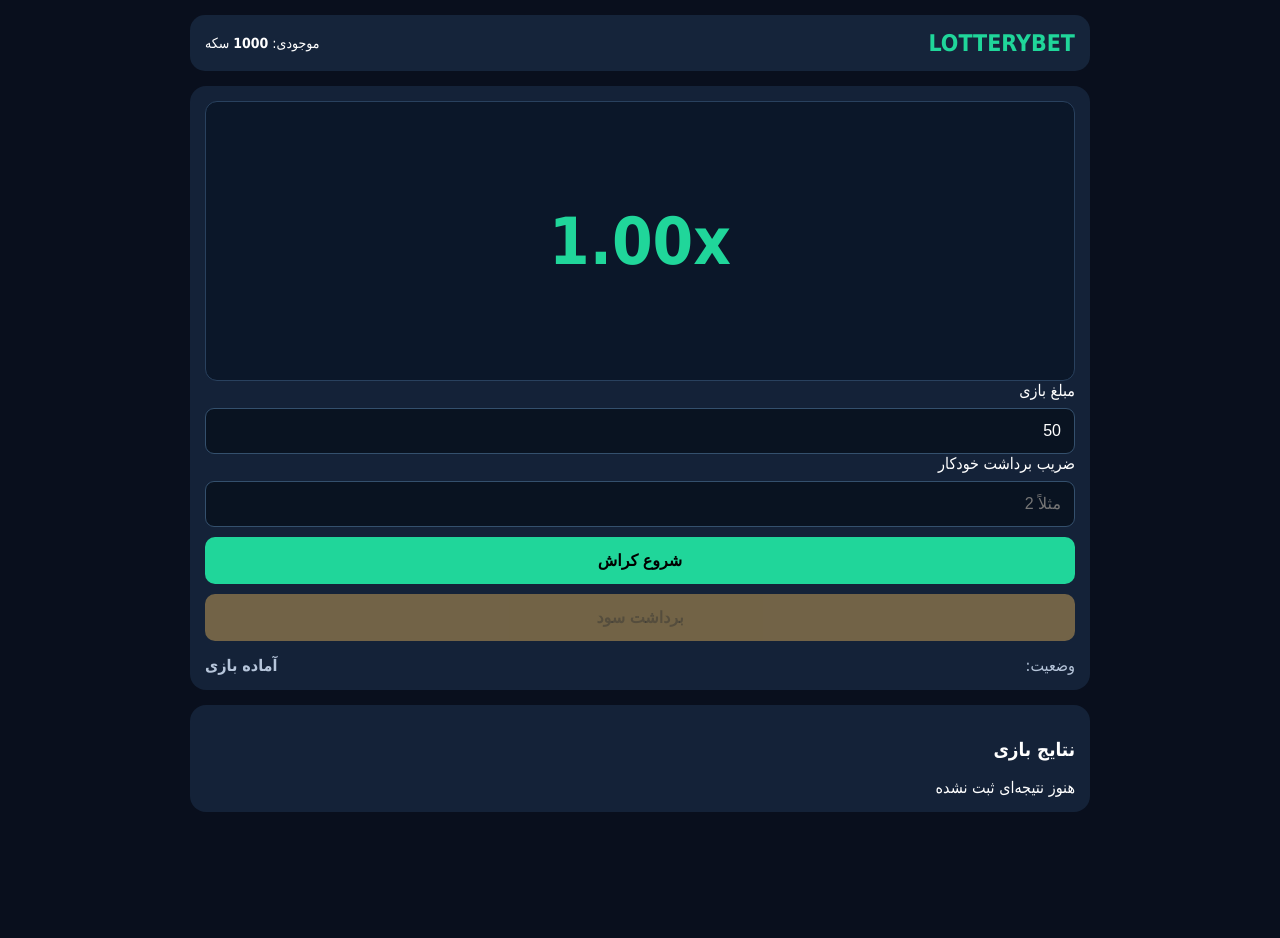
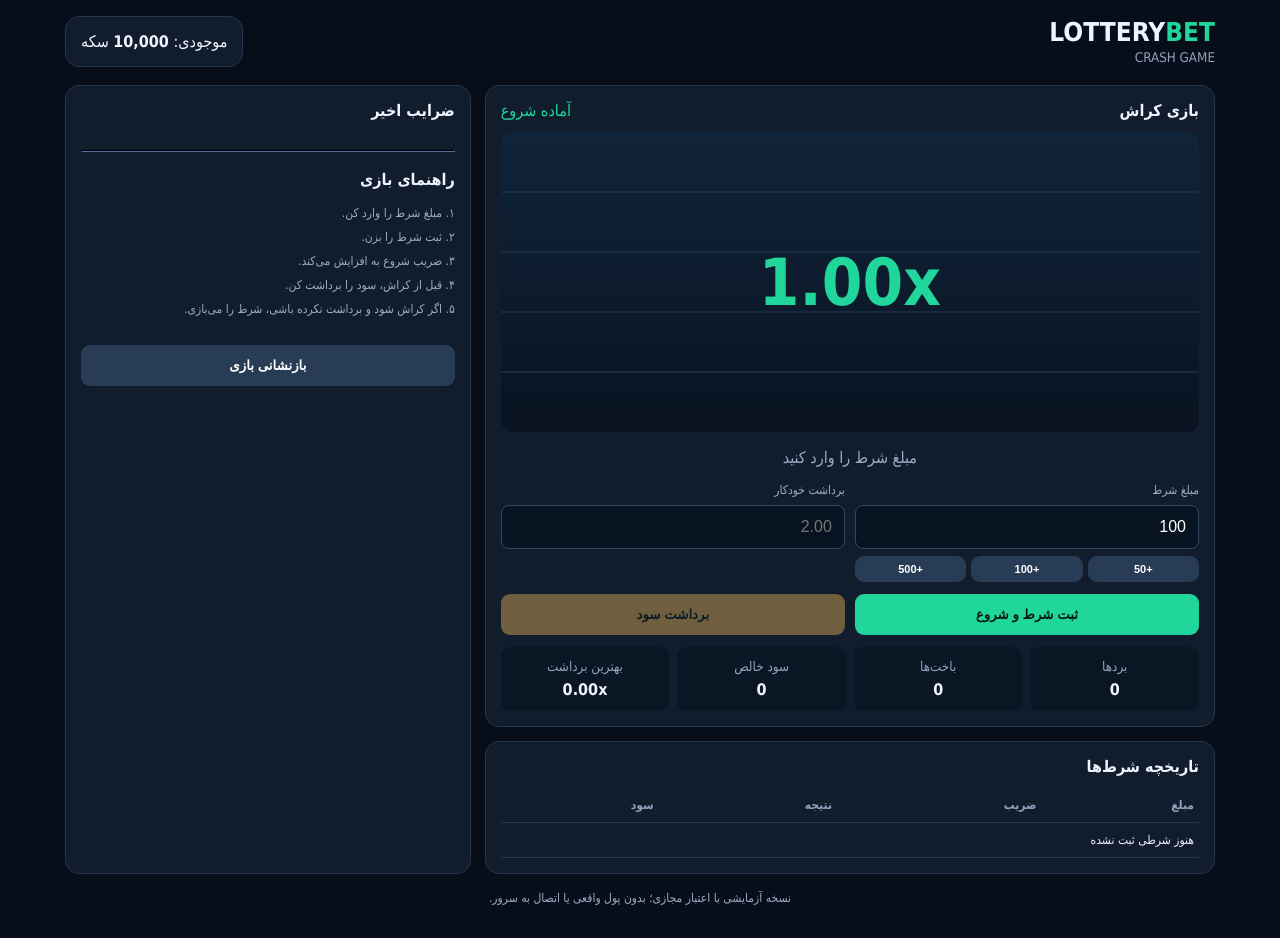
Before and after one commit to davoodrezaii70-hue/Lottery_Bet, a plain HTML site: page index.html in a window 1280 px wide. Before the commit the page ends 842 px from the top, so only its background shows below. Drawn offline with Linux system fonts and the light colour scheme.

Commit message:
Update index.html

```diff
--- a/index.html
+++ b/index.html
@@ -1,224 +1,313 @@
-
 <!DOCTYPE html>
 <html lang="fa" dir="rtl">
 <head>
 <meta charset="UTF-8">
-<meta name="viewport" content="width=device-width, initial-scale=1.0">
-<title>LotteryBet - Crash</title>
+<meta name="viewport" content="width=device-width, initial-scale=1">
+<title>LOTTERYBET CRASH</title>
 <style>
 *{box-sizing:border-box}
-body{
- margin:0;
- background:#090f1d;
- color:white;
- font-family:Tahoma,Arial;
- padding:15px;
-}
-.container{max-width:900px;margin:auto}
-header{
- display:flex;
- justify-content:space-between;
- align-items:center;
- padding:15px;
- background:#15243a;
- border-radius:15px;
- margin-bottom:15px;
-}
-.logo{font-size:23px;font-weight:bold;color:#20d69a}
-.balance{font-size:14px}
-.card{
- background:#142238;
- padding:15px;
- border-radius:16px;
- margin-bottom:15px;
-}
-.chart{
- height:280px;
- background:#0b1729;
- border:1px solid #29415e;
- border-radius:12px;
- display:flex;
- justify-content:center;
- align-items:center;
- position:relative;
-}
-#multiplier{
- font-size:65px;
- font-weight:bold;
- color:#20d69a;
-}
-input{
- width:100%;
- padding:13px;
- margin-top:8px;
- background:#091321;
- border:1px solid #34506d;
- border-radius:9px;
- color:white;
- font-size:16px;
-}
-button{
- width:100%;
- padding:14px;
- border:0;
- border-radius:10px;
- margin-top:10px;
- background:#20d69a;
- font-size:16px;
- font-weight:bold;
- cursor:pointer;
-}
-#cashout{background:#ffc65c}
+body{margin:0;padding:16px;background:#080e19;color:#eef4ff;font-family:Tahoma,Arial}
+.wrap{max-width:1150px;margin:auto}
+header{display:flex;justify-content:space-between;align-items:center;margin-bottom:18px;flex-wrap:wrap;gap:12px}
+.logo{font-size:26px;font-weight:bold}
+.logo span{color:#20d69a}
+.balance,.panel{background:#111c2d;border:1px solid #26364e;border-radius:14px;padding:15px}
+.grid{display:grid;grid-template-columns:1.8fr 1fr;gap:14px}
+.chart{height:300px;background:linear-gradient(#10243a,#091321);border-radius:12px;position:relative;overflow:hidden}
+canvas{width:100%;height:100%}
+.mult{position:absolute;inset:0;display:grid;place-items:center;font-size:65px;font-weight:bold;color:#20d69a}
+.controls,.actions{display:grid;grid-template-columns:1fr 1fr;gap:10px;margin-top:12px}
+label{display:block;font-size:12px;color:#9aacc6;margin-bottom:8px}
+input{width:100%;padding:12px;background:#081321;border:1px solid #314762;border-radius:8px;color:white;font-size:16px}
+button{border:0;border-radius:9px;padding:13px;font-weight:bold;cursor:pointer;background:#20d69a;color:#061b14}
 button:disabled{opacity:.4}
-.info{
- display:flex;
- justify-content:space-between;
- margin-top:15px;
- color:#b6c5da;
-}
+.cash{background:#ffc45a}
+.secondary,.quick button{background:#293c56;color:white}
+.quick{display:flex;gap:5px;margin-top:7px}
+.quick button{flex:1;padding:7px;font-size:11px}
+.stats{display:grid;grid-template-columns:repeat(4,1fr);gap:8px;margin-top:12px}
+.stat{background:#0b1625;padding:12px;border-radius:9px;text-align:center}
+.stat small{display:block;color:#8fa2bd;margin-bottom:6px}
+.help{font-size:12px;color:#9aacc6;line-height:2}
+.history{display:flex;flex-wrap:wrap;gap:7px;margin-top:12px}
+.tag{padding:7px 10px;border-radius:7px;background:#392433;color:#ff8ba1;font-size:12px}
+.high{background:#12382f;color:#4ce2b0}
+.low{background:#3a2c1d;color:#ffc56b}
+table{width:100%;border-collapse:collapse;font-size:12px;margin-top:12px}
+th,td{padding:10px 5px;text-align:right;border-bottom:1px solid #26364e}
+th{color:#8fa2bd}
+.good{color:#20d69a}
+.bad{color:#ff5574}
+@media(max-width:760px){.grid{grid-template-columns:1fr}.stats{grid-template-columns:1fr 1fr}.chart{height:260px}}
 </style>
 </head>
 <body>
-<div class="container">
-
+<div class="wrap">
 <header>
- <div class="logo">LOTTERYBET</div>
- <div class="balance">
- موجودی: <b id="balance">1000</b> سکه
+ <div>
+  <div class="logo">LOTTERY<span>BET</span></div>
+  <small style="color:#8fa2bd">CRASH GAME</small>
  </div>
+ <div class="balance">موجودی: <b id="balance">10,000</b> سکه</div>
 </header>
 
-<div class="card">
- <div class="chart">
-  <div id="multiplier">1.00x</div>
+<div class="grid">
+<section>
+ <div class="panel">
+  <div style="display:flex;justify-content:space-between;margin-bottom:12px">
+   <b>بازی کراش</b>
+   <span id="roundStatus" style="color:#20d69a">آماده شروع</span>
+  </div>
+  <div class="chart">
+   <canvas id="chart"></canvas>
+   <div class="mult" id="multiplier">1.00x</div>
+  </div>
+  <p id="message" style="text-align:center;color:#9aacc6">مبلغ شرط را وارد کنید</p>
+  <div class="controls">
+   <div>
+    <label>مبلغ شرط</label>
+    <input id="bet" type="number" min="1" value="100">
+    <div class="quick">
+     <button onclick="adjust(50)">+50</button>
+     <button onclick="adjust(100)">+100</button>
+     <button onclick="adjust(500)">+500</button>
+    </div>
+   </div>
+   <div>
+    <label>برداشت خودکار</label>
+    <input id="autoCash" type="number" min="1.01" step=".01" placeholder="2.00">
+   </div>
+  </div>
+  <div class="actions">
+   <button id="playBtn" onclick="startGame()">ثبت شرط و شروع</button>
+   <button id="cashBtn" class="cash" onclick="cashOut()" disabled>برداشت سود</button>
+  </div>
+  <div class="stats">
+   <div class="stat"><small>بردها</small><b id="wins">0</b></div>
+   <div class="stat"><small>باخت‌ها</small><b id="losses">0</b></div>
+   <div class="stat"><small>سود خالص</small><b id="net">0</b></div>
+   <div class="stat"><small>بهترین برداشت</small><b id="best">0.00x</b></div>
+  </div>
  </div>
+ <div class="panel" style="margin-top:14px">
+  <b>تاریخچه شرط‌ها</b>
+  <table>
+   <thead><tr><th>مبلغ</th><th>ضریب</th><th>نتیجه</th><th>سود</th></tr></thead>
+   <tbody id="betHistory"><tr><td colspan="4">هنوز شرطی ثبت نشده</td></tr></tbody>
+  </table>
+ </div>
+</section>
 
- <label>مبلغ بازی</label>
- <input id="bet" type="number" value="50" min="1">
-
- <label>ضریب برداشت خودکار</label>
- <input id="auto" type="number" placeholder="مثلاً 2">
-
- <button id="start" onclick="startGame()">شروع کراش</button>
- <button id="cashout" onclick="cashOut()" disabled>
- برداشت سود
- </button>
-
- <div class="info">
-  <span>وضعیت:</span>
-  <b id="status">آماده بازی</b>
- </div>
+<aside class="panel">
+ <b>ضرایب اخیر</b>
+ <div class="history" id="recent"></div>
+ <hr style="border-color:#26364e;margin:18px 0">
+ <b>راهنمای بازی</b>
+ <p class="help">
+  ۱. مبلغ شرط را وارد کن.<br>
+  ۲. ثبت شرط را بزن.<br>
+  ۳. ضریب شروع به افزایش می‌کند.<br>
+  ۴. قبل از کراش، سود را برداشت کن.<br>
+  ۵. اگر کراش شود و برداشت نکرده باشی، شرط را می‌بازی.
+ </p>
+ <button class="secondary" style="width:100%;margin-top:12px" onclick="resetGame()">بازنشانی بازی</button>
+</aside>
 </div>
-
-<div class="card">
- <h3>نتایج بازی</h3>
- <div id="history">هنوز نتیجه‌ای ثبت نشده</div>
-</div>
-
+<p class="help" style="text-align:center">نسخه آزمایشی با اعتبار مجازی؛ بدون پول واقعی یا اتصال به سرور.</p>
 </div>
 
 <script>
-let balance=1000;
-let bet=0;
-let multiplier=1;
-let crashPoint=0;
-let active=false;
-let cashed=false;
-let timer=null;
-let startTime=0;
+const $=id=>document.getElementById(id);
+const canvas=$("chart");
+const ctx=canvas.getContext("2d");
+
+let balance=10000,running=false,cashed=false;
+let betAmount=0,multiplier=1,crashPoint=1;
+let startTime=0,points=[],wins=0,losses=0,net=0,best=0;
+let recent=[],history=[];
+
+function resize(){
+ const r=canvas.getBoundingClientRect();
+ const d=window.devicePixelRatio||1;
+ canvas.width=r.width*d;
+ canvas.height=r.height*d;
+ ctx.setTransform(d,0,0,d,0,0);
+ draw();
+}
+window.addEventListener("resize",resize);
+
+function adjust(n){
+ $("bet").value=Math.max(1,Number($("bet").value||0)+n);
+}
 
 function update(){
- document.getElementById("balance").textContent=balance;
- document.getElementById("multiplier").textContent=
- multiplier.toFixed(2)+"x";
+ $("balance").textContent=balance.toLocaleString("en-US");
+ $("wins").textContent=wins;
+ $("losses").textContent=losses;
+ $("net").textContent=net.toLocaleString("en-US");
+ $("best").textContent=best.toFixed(2)+"x";
+}
+
+function randomCrash(){
+ let r=Math.random();
+ if(r<.35)return 1+Math.random()*.45;
+ if(r<.75)return 1.45+Math.random()*1.5;
+ if(r<.94)return 2.95+Math.random()*4;
+ return 7+Math.random()*18;
 }
 
 function startGame(){
- if(active)return;
+ if(running)return;
+ let amount=Number($("bet").value);
+ if(!Number.isFinite(amount)||amount<1){
+  alert("مبلغ معتبر وارد کنید");return;
+ }
+ if(amount>balance){
+  alert("موجودی کافی نیست");return;
+ }
+ betAmount=amount;
+ balance-=amount;
+ multiplier=1;
+ crashPoint=randomCrash();
+ points=[1];
+ running=true;
+ cashed=false;
+ startTime=performance.now();
+ $("playBtn").disabled=true;
+ $("cashBtn").disabled=false;
+ $("roundStatus").textContent="در حال اجرا";
+ $("message").textContent="ضریب در حال افزایش است";
+ $("multiplier").style.color="#20d69a";
+ update();
+ requestAnimationFrame(tick);
+}
 
- bet=Number(document.getElementById("bet").value);
-
- if(bet<1 || bet>balance){
-  alert("مبلغ نامعتبر است");
+function tick(now){
+ if(!running)return;
+ let elapsed=(now-startTime)/1000;
+ multiplier=Math.exp(elapsed*.34);
+ if(multiplier>=crashPoint){
+  multiplier=crashPoint;
+  points.push(multiplier);
+  draw();
+  finishCrash();
   return;
  }
+ points.push(multiplier);
+ $("multiplier").textContent=multiplier.toFixed(2)+"x";
+ draw();
 
- balance-=bet;
- multiplier=1;
- cashed=false;
- active=true;
-
- crashPoint=Math.max(1.05,1-Math.log(Math.random())*2);
- startTime=Date.now();
-
- document.getElementById("start").disabled=true;
- document.getElementById("cashout").disabled=false;
- document.getElementById("status").textContent="در حال اجرا";
-
- update();
- gameLoop();
+ let auto=Number($("autoCash").value);
+ if(!cashed&&auto>1&&multiplier>=auto){
+  cashOut();
+ }
+ if(running)requestAnimationFrame(tick);
 }
 
-function gameLoop(){
- if(!active)return;
-
- multiplier=Math.exp((Date.now()-startTime)/1000*.35);
-
- if(multiplier>=crashPoint){
-  multiplier=crashPoint;
-  active=false;
-
-  document.getElementById("cashout").disabled=true;
-  document.getElementById("start").disabled=false;
-
-  if(!cashed){
-   document.getElementById("status").textContent="باخت!";
-   addHistory("باخت در "+multiplier.toFixed(2)+"x");
-  }
-
-  update();
-  return;
+function draw(){
+ const w=canvas.clientWidth,h=canvas.clientHeight;
+ ctx.clearRect(0,0,w,h);
+ ctx.strokeStyle="#263b55";
+ ctx.lineWidth=1;
+ for(let i=1;i<5;i++){
+  ctx.beginPath();
+  ctx.moveTo(0,h*i/5);
+  ctx.lineTo(w,h*i/5);
+  ctx.stroke();
  }
-
- update();
-
- let auto=Number(document.getElementById("auto").value);
-
- if(!cashed && auto>1 && multiplier>=auto){
-  cashOut();
-  return;
- }
-
- timer=setTimeout(gameLoop,50);
+ if(points.length<2)return;
+ let max=Math.max(2,...points)*1.15;
+ ctx.beginPath();
+ points.forEach((v,i)=>{
+  let x=i/(Math.max(30,points.length-1))*w;
+  let y=h-((v-1)/(max-1))*(h*.85)-10;
+  if(i===0)ctx.moveTo(x,y);
+  else ctx.lineTo(x,y);
+ });
+ ctx.strokeStyle="#20d69a";
+ ctx.lineWidth=3;
+ ctx.shadowColor="#20d69a";
+ ctx.shadowBlur=12;
+ ctx.stroke();
+ ctx.shadowBlur=0;
 }
 
 function cashOut(){
- if(!active || cashed)return;
-
+ if(!running||cashed)return;
  cashed=true;
-
- let payout=Math.floor(bet*multiplier);
- let profit=payout-bet;
-
+ running=false;
+ let payout=Math.floor(betAmount*multiplier*100)/100;
+ let profit=payout-betAmount;
  balance+=payout;
- document.getElementById("cashout").disabled=true;
- document.getElementById("status").textContent=
- "برد! سود: "+profit+" سکه";
-
- addHistory("برد در "+multiplier.toFixed(2)+"x");
-
+ wins++;
+ net+=profit;
+ best=Math.max(best,multiplier);
+ $("message").textContent="برداشت موفق: "+payout.toFixed(2)+" سکه";
+ $("roundStatus").textContent="برداشت شد";
+ $("roundStatus").style.color="#20d69a";
+ $("cashBtn").disabled=true;
+ $("playBtn").disabled=false;
+ addHistory(multiplier,"برد",profit);
+ addRecent(multiplier);
  update();
 }
 
-function addHistory(text){
- let h=document.getElementById("history");
- if(h.textContent.includes("هنوز نتیجه")){
-  h.textContent="";
+function finishCrash(){
+ running=false;
+ $("multiplier").textContent=multiplier.toFixed(2)+"x";
+ $("multiplier").style.color="#ff5574";
+ $("message").textContent="کراش شد! ضریب نهایی "+multiplier.toFixed(2)+"x";
+ $("roundStatus").textContent="پایان دور";
+ $("roundStatus").style.color="#ff5574";
+ $("cashBtn").disabled=true;
+ $("playBtn").disabled=false;
+ if(!cashed){
+  losses++;
+  net-=betAmount;
+  addHistory(multiplier,"باخت",-betAmount);
  }
- let item=document.createElement("p");
- item.textContent=text;
- h.prepend(item);
+ addRecent(multiplier);
+ update();
 }
+
+function addHistory(m,result,profit){
+ history.unshift({bet:betAmount,m,result,profit});
+ history=history.slice(0,12);
+ $("betHistory").innerHTML=history.map(x=>
+ `<tr><td>${x.bet}</td><td>${x.m.toFixed(2)}x</td>
+ <td class="${x.result==="برد"?"good":"bad"}">${x.result}</td>
+ <td class="${x.profit>=0?"good":"bad"}">${x.profit.toFixed(2)}</td></tr>`
+ ).join("");
+}
+
+function addRecent(m){
+ recent.unshift(m);
+ recent=recent.slice(0,12);
+ $("recent").innerHTML=recent.map(x=>
+ `<span class="tag ${x>=2?"high":x>=1.5?"low":""}">${x.toFixed(2)}x</span>`
+ ).join("");
+}
+
+function resetGame(){
+ if(running){
+  alert("ابتدا دور جاری را تمام کنید");
+  return;
+ }
+ balance=10000;
+ wins=0;losses=0;net=0;best=0;
+ history=[];recent=[];
+ $("betHistory").innerHTML='<tr><td colspan="4">هنوز شرطی ثبت نشده</td></tr>';
+ $("recent").innerHTML="";
+ $("multiplier").textContent="1.00x";
+ $("multiplier").style.color="#20d69a";
+ $("message").textContent="بازی بازنشانی شد";
+ $("roundStatus").textContent="آماده شروع";
+ $("roundStatus").style.color="#20d69a";
+ update();
+ draw();
+}
+
+resize();
 update();
 </script>
 </body>
```
